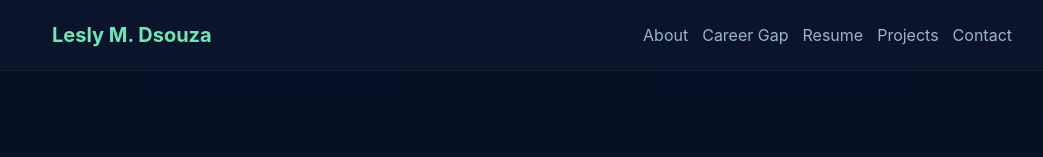
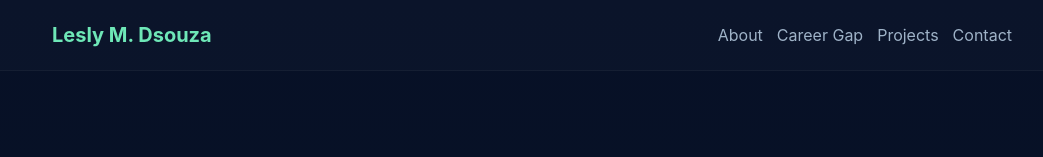
Before and after one commit to LESLY16/PortFolio-LESLY, a React (Vite) app: page / in a window 1280 px wide. Shown: the top 157 px of the page, without its empty margins (108-1151 px from the left). Built offline with nearby package versions, Linux system fonts and the light colour scheme.

Commit message:
Remove Resume link from navigation

```diff
--- a/src/components/Header.jsx
+++ b/src/components/Header.jsx
@@ -8,7 +8,6 @@ export default function Header() {
         <nav className="nav">
           <a href="#about">About</a>
           <a href="#career-gap">Career Gap</a>
-          <a href="#resume">Resume</a>
           <a href="#projects">Projects</a>
           <a href="#contact">Contact</a>
         </nav>
```
